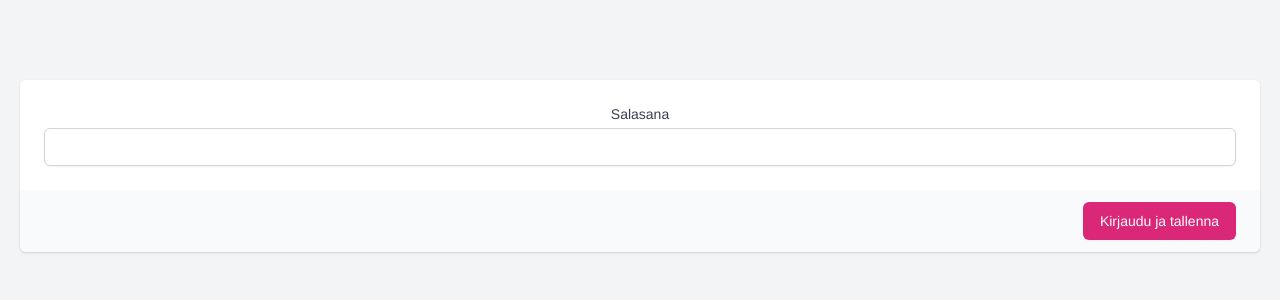
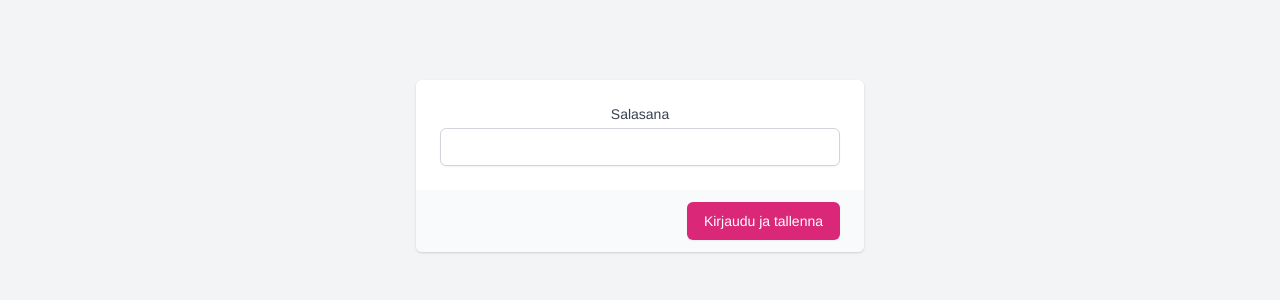
Before and after one commit to lahdekorpi/toimistobotti, a Vue app in the folder front/: page / in a window 1280 px wide. Shown: the top 300 px of the page. Built offline with nearby package versions, Linux system fonts and the light colour scheme.

Commit message:
Add max width

```diff
--- a/front/src/App.vue
+++ b/front/src/App.vue
@@ -1,10 +1,10 @@
 <template>
-	<div v-if="loading" class="mt-5 md:mt-0 md:col-span-2">
+	<div v-if="loading" class="mt-5 md:mt-0 md:col-span-2 max-w-md mx-auto">
 		<div class="shadow overflow-hidden sm:rounded-md">
 			<div class="px-4 py-5 bg-white sm:p-6">Odota...</div>
 		</div>
 	</div>
-	<div v-else>
+	<div v-else class="max-w-md mx-auto">
 		<div v-if="loggedIn" class="mt-5 md:mt-0 md:col-span-2">
 			<div class="shadow overflow-hidden sm:rounded-md">
 				<div
```
